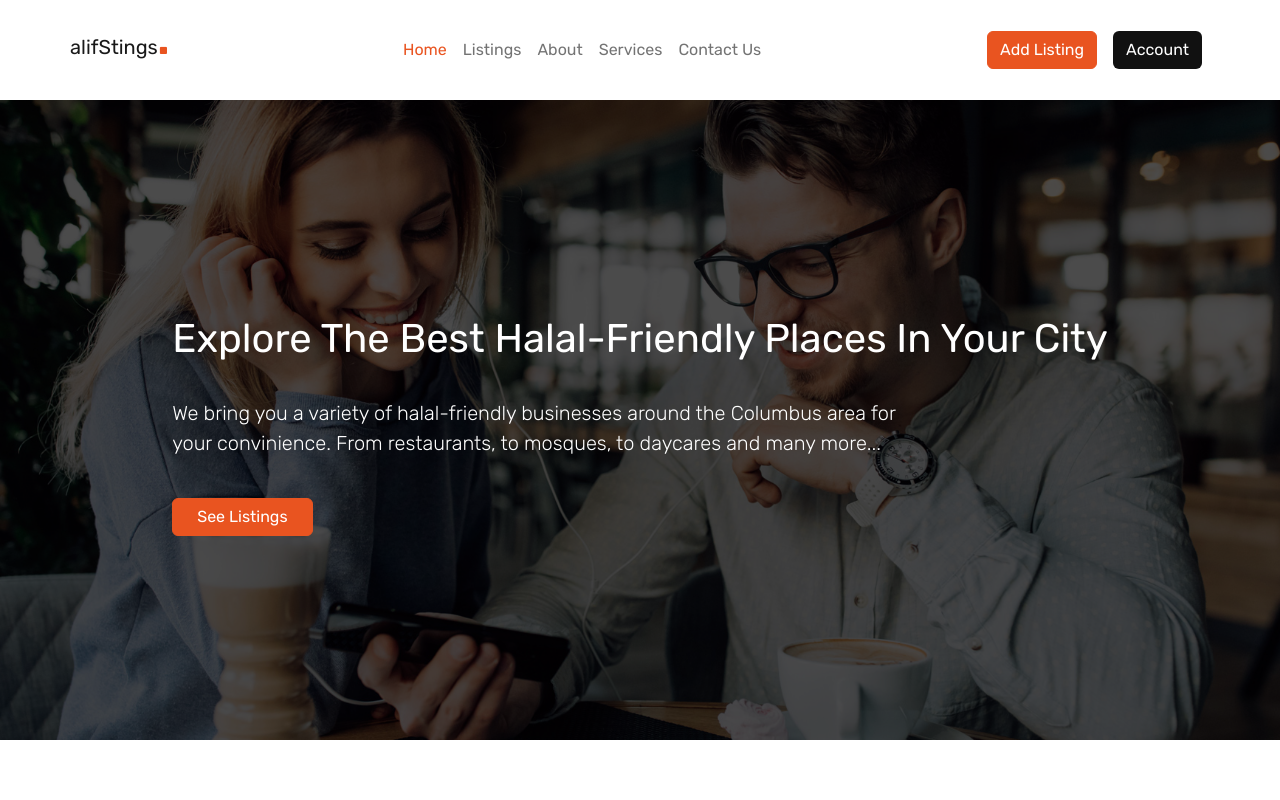
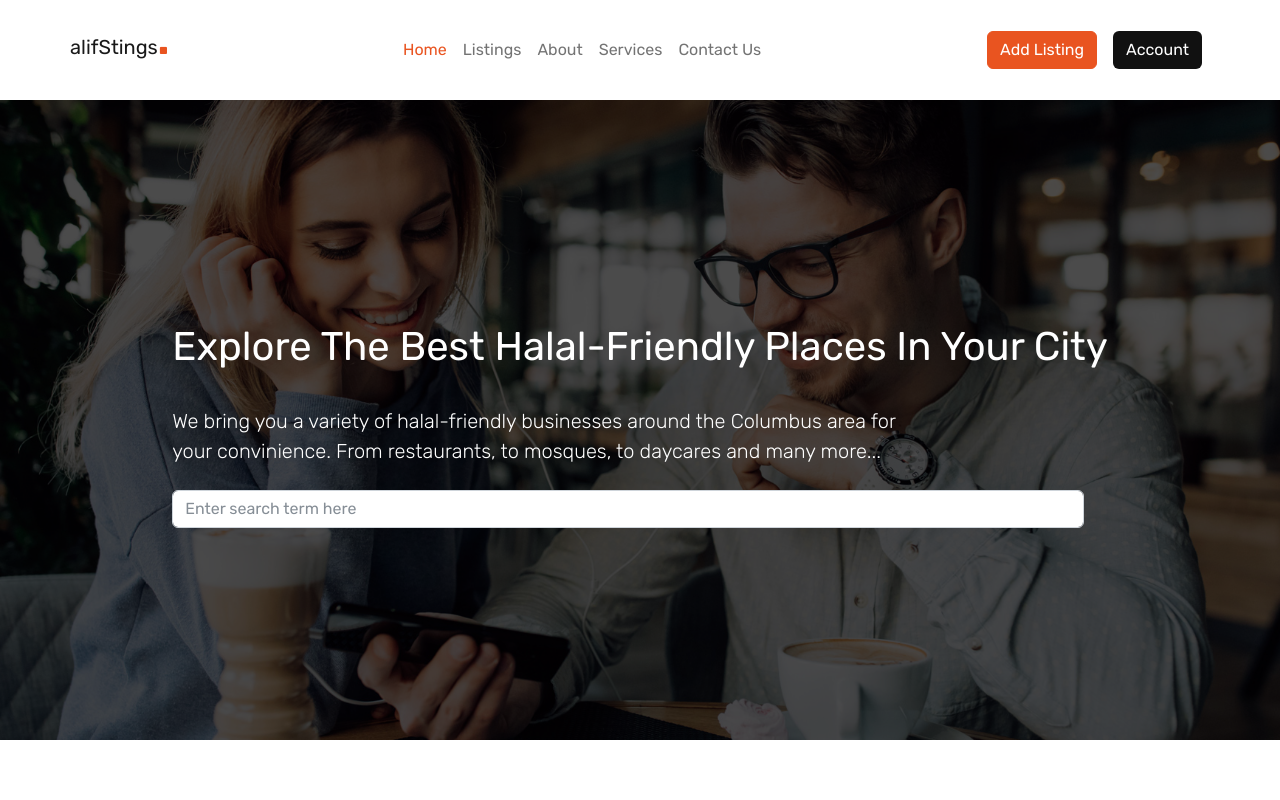
Before and after one commit to abdinaa17/alifStings, a React (Vite) app: page / in a window 1280 px wide. Shown: the top 800 px of the page. Built offline with nearby package versions, Linux system fonts and the light colour scheme; no server answers; the database is empty.

Commit message:
Added passing search data  from hero to listing pg

```diff
--- a/src/components/Hero/Hero.jsx
+++ b/src/components/Hero/Hero.jsx
@@ -1,9 +1,18 @@
 // Global Imports
-import { Link } from "react-router-dom";
+import { useState } from "react";
+import { Form } from "react-bootstrap";
+import { useNavigate } from "react-router-dom";
 
 // Local Imports
+
 import "../Hero/Hero.css";
 const Hero = () => {
+  const [search, setSearch] = useState("");
+  const navigate = useNavigate();
+  const handleSearch = (e) => {
+    e.preventDefault();
+    navigate("/listings", { state: search });
+  };
   return (
     <div className="hero">
       <div className="hero__content">
@@ -15,13 +24,23 @@ const Hero = () => {
           Columbus area for your convinience. From restaurants, to mosques, to
           daycares and many more...
         </p>
-        <Link
+        {/* <Link
           to="/listings"
           className="btn btn-primary px-4 mt-4"
           role="button"
         >
           See Listings
-        </Link>
+        </Link> */}
+        <Form onSubmit={handleSearch} className="pe-4 mt-4">
+          <Form.Group>
+            <Form.Control
+              type="text"
+              value={search}
+              onChange={(e) => setSearch(e.target.value)}
+              placeholder="Enter search term here"
+            />
+          </Form.Group>
+        </Form>
       </div>
     </div>
   );
--- a/src/pages/LoginPage.jsx
+++ b/src/pages/LoginPage.jsx
@@ -2,7 +2,6 @@ import { useState } from "react";
 import { Col, Row, Form, Button, Card, Alert } from "react-bootstrap";
 import { Link, useNavigate, useLocation } from "react-router-dom";
 import { signInWithEmailAndPassword } from "firebase/auth";
-import { FcGoogle } from "react-icons/fc";
 
 // Local Imports
 import LoadingSpinner from "../components/LoadingSpinner";
```
